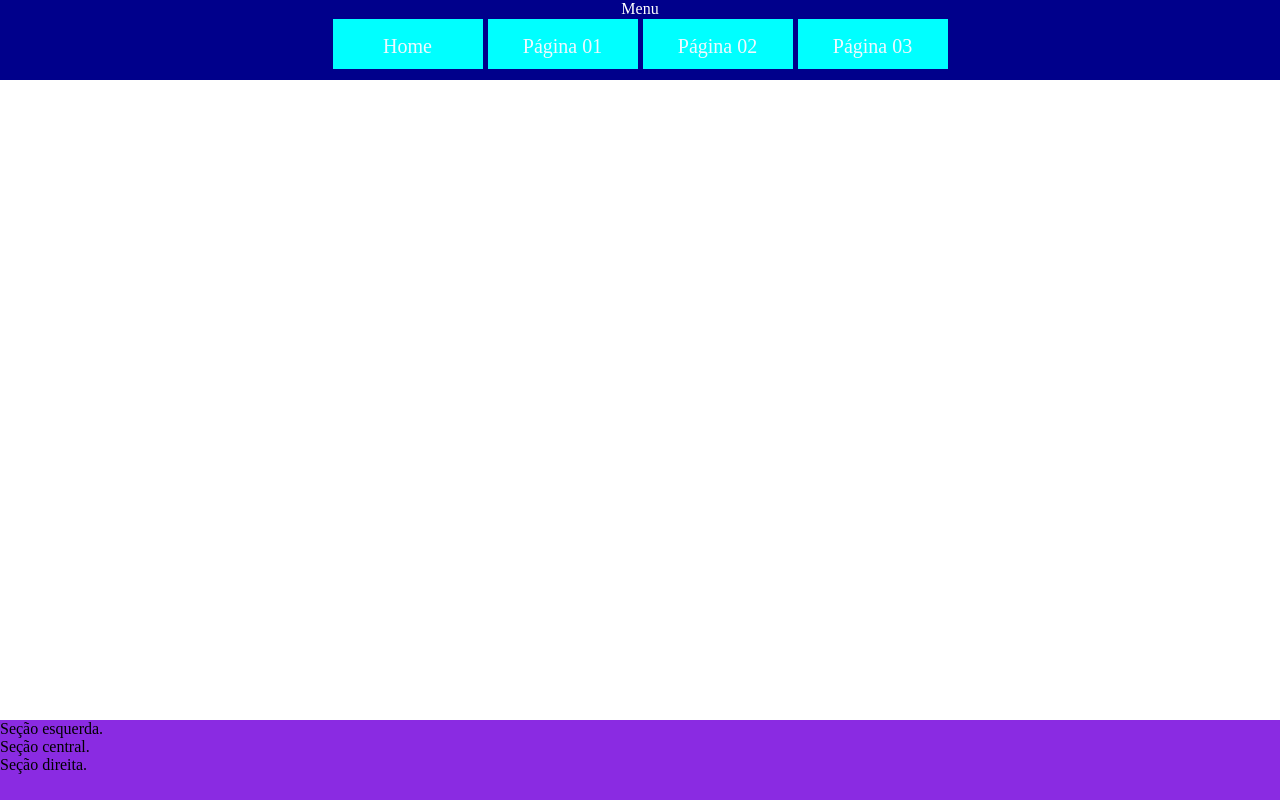
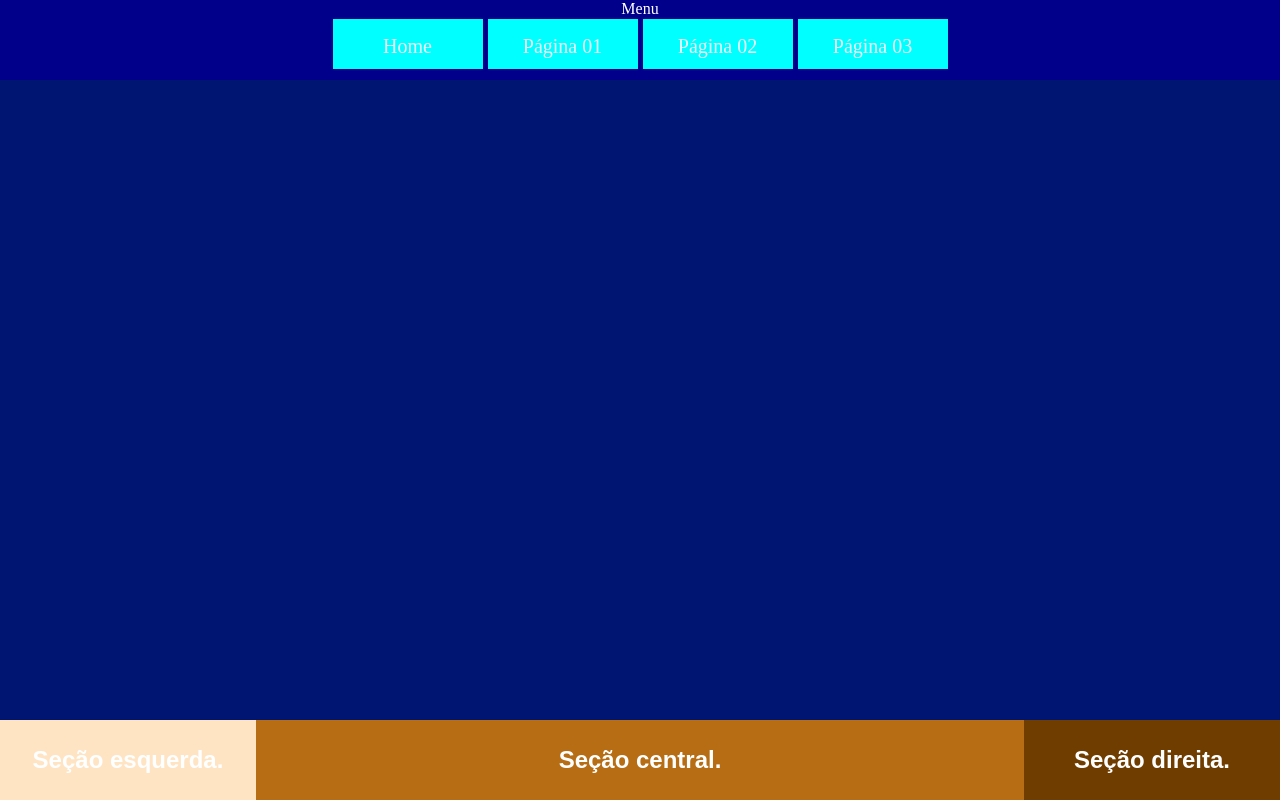
Before and after one commit to Ana-Clara-Lobo-Silveira/html_semantico, a plain HTML site: page pages/pag-03.html in a window 1280 px wide. Drawn offline with Linux system fonts and the light colour scheme.

Commit message:
Last commit: Display

```diff
--- a/src/styles/pag-03.css
+++ b/src/styles/pag-03.css
@@ -1,17 +1,19 @@
-.container-header{
+.container-header {
     background-color: darkblue;
     color: white;
     height: 10vh;
     width: 100vw;
     text-align: center;
 }
+
 /**/
-.container-header__menu{
+.container-header__menu {
     width: 100%;
     font-size: 20px;
     margin-top: 1px;
 }
-.container-header__menu a{
+
+.container-header__menu a {
     color: aliceblue;
     text-decoration: none;
     height: 50px;
@@ -20,29 +22,49 @@
     display: inline-block;
     text-align: center;
 }
-.container-header__menu a span{
-    display:inline-block;
+
+.container-header__menu a span {
+    display: inline-block;
     margin: 16px auto;
 }
 
-.container-main{
+.container-main {
+    background-color: #001571;
     height: 80vh;
+    width: 100vw;
 
 }
-.container-footer{
+
+.container-footer {
     width: 100vw;
     height: 10vh;
     background-color: blueviolet;
-}
-
-.sec-left{
     display: flex;
+    font-size: 24px;
+    color: white;
+    font-weight: bold;
+    font-family: Arial, sans-serif;
+    text-align: center;
 
 }
 
-.sec-center{
+.sec-left {
+    width: 20%;
+    height: 100%;
+    background-color: bisque;
+    align-content: center;
 }
 
-.sec-right{
+.sec-center {
+    width: 60%;
+    height: 100%;
+    background-color: rgb(182, 109, 20);
+    align-content: center;
+}
 
+.sec-right {
+    width: 20%;
+    height: 100%;
+    background-color: rgb(112, 61, 0);
+    align-content: center;
 }
```
